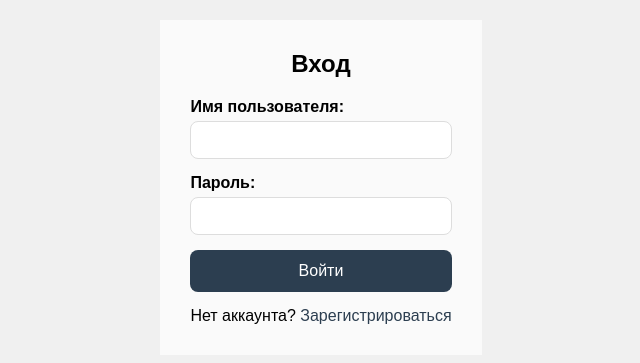
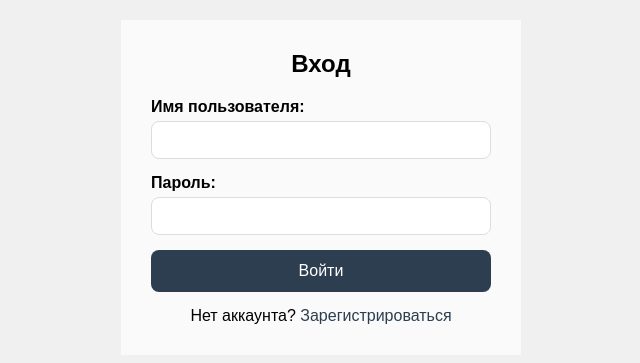
Before and after one commit to pereskokovdaniil/marketplace, a Django app: page /login/ in a window 1280 px wide. Shown: the part 50-413 px from the top of the page, without its empty margins (319-959 px from the left). Run offline with Django 5.2, Linux system fonts and the light colour scheme.

Commit message:
fix: фикс багов

```diff
--- a/static/css/forms.css
+++ b/static/css/forms.css
@@ -1,5 +1,6 @@
 .form-container {
-    max-width: 500px;
+    max-width: 600px;
+    min-width: 400px;
     width: 100%;
     margin: 70px auto 50px auto;
     padding: 30px;
--- a/templates/product_detail.html
+++ b/templates/product_detail.html
@@ -18,7 +18,7 @@
                 <p class="product-price">{{ product.price }} руб.</p>
                 <p class="product-desc">{{ product.description }}</p>
                 <p><strong>Категория:</strong> {{ product.category }}</p>
-                <p><strong>Продавец:</strong> {{ product.seller }}</p>
+                <p><strong>Магазин:</strong> {{ product.seller.profile.seller_name }}</p>
                 <p><strong>Осталось:</strong> {{ product.stock }} шт.</p>
 
                 {% if user == product.seller %}
--- a/users/forms.py
+++ b/users/forms.py
@@ -7,17 +7,12 @@ from django.contrib.auth.forms import AuthenticationForm
 class RegisterForm(forms.ModelForm):
     role = forms.ChoiceField(choices=Profile.ROLE_CHOICES, widget=forms.Select, label='Роль')
     seller_name = forms.CharField(max_length=50, required=False, label='Название магазина')
+    username = forms.CharField(label='Имя пользователя', help_text='')
+    password = forms.CharField(label='Пароль', widget=forms.PasswordInput, help_text='')
 
     class Meta:
         model = User
         fields = ('username', 'password')
-        labels = {
-            'username': 'Имя пользователя',
-            'password': 'Пароль',
-        }
-        widgets = {
-            'password': forms.PasswordInput()
-        }
 
     def save(self, commit = True):
         username = self.cleaned_data.get('username')
--- a/users/models.py
+++ b/users/models.py
@@ -7,7 +7,6 @@ class Profile(models.Model):
     ROLE_CHOICES = (
         ("buyer", "покупатель"),
         ("seller", "продавец")
-
     )
 
     role = models.CharField(max_length=10, choices=ROLE_CHOICES, default="buyer")
```
